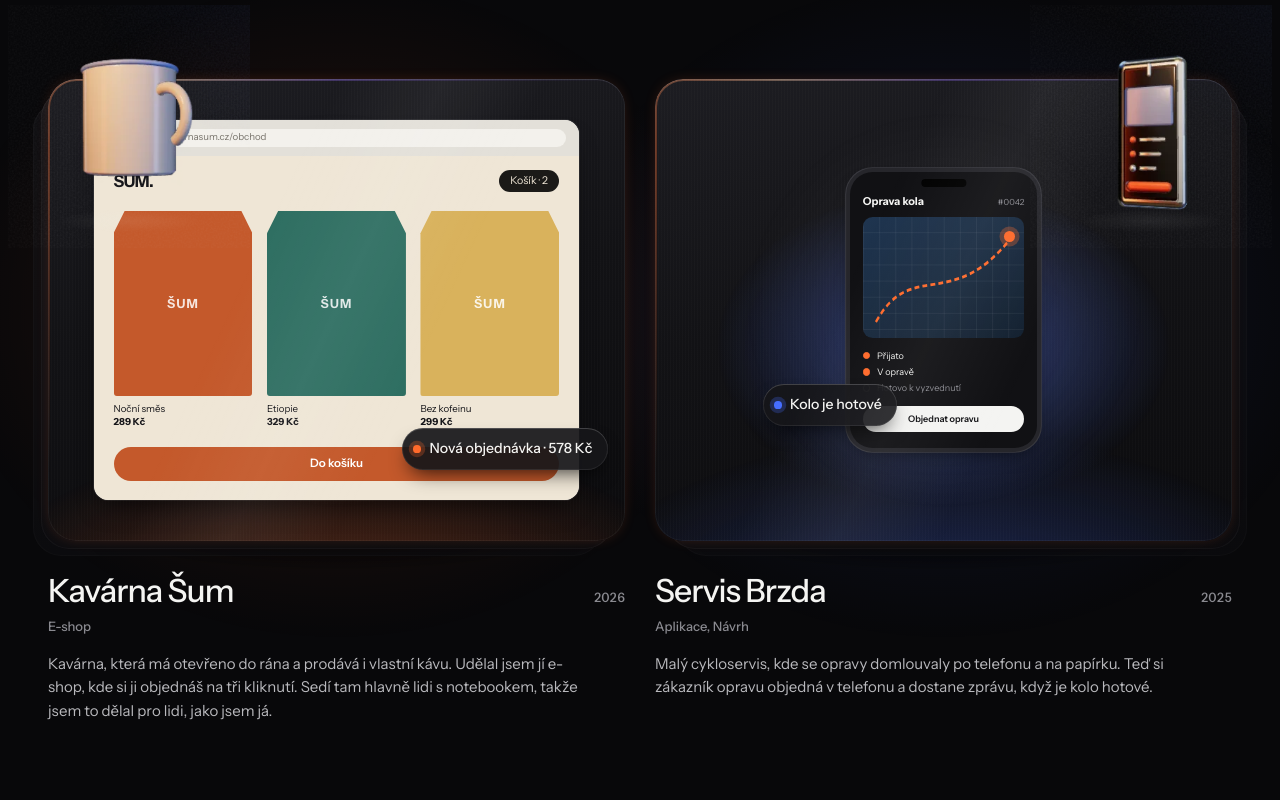
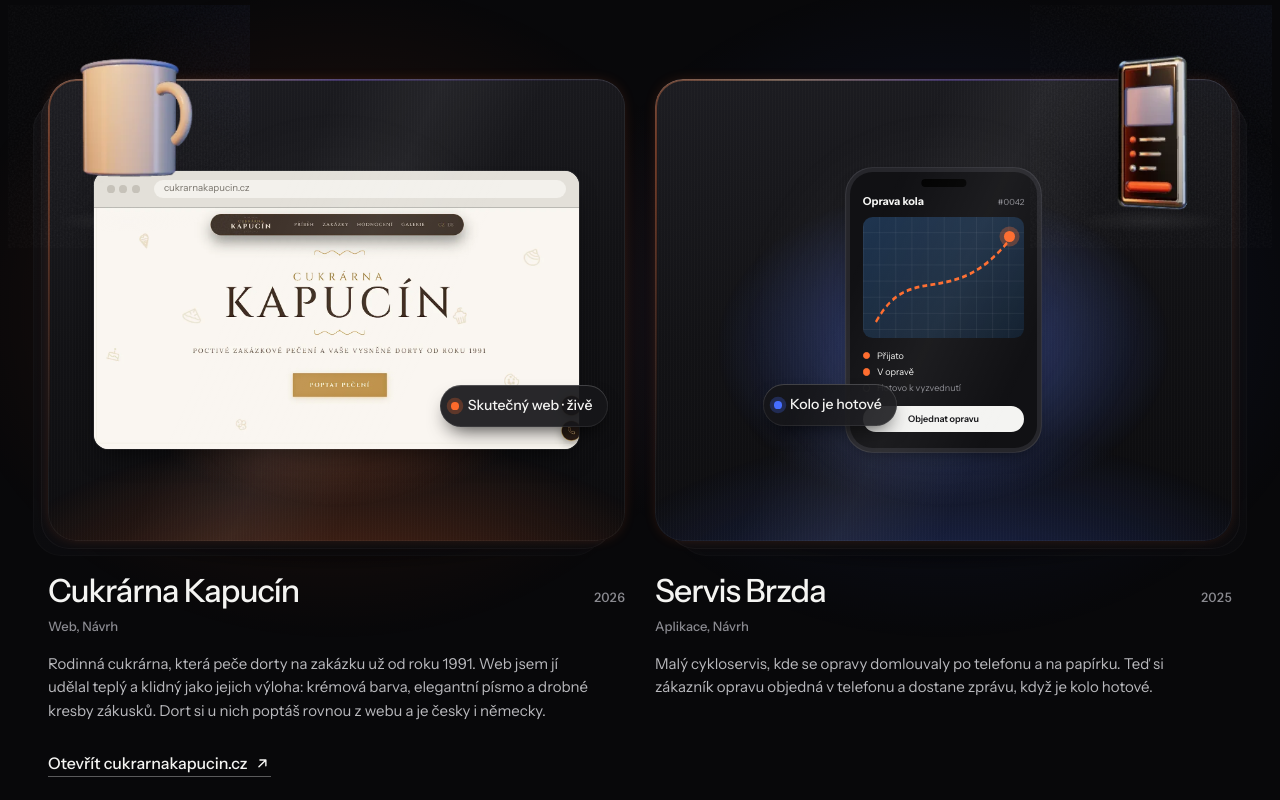
Before and after one commit to Fajlajpos/MADE-BY-FAJLJAP, a Next.js app: page / in a window 1280 px wide. Shown: the part 9860-10660 px from the top of the page. Built offline with nearby package versions, Linux system fonts and the light colour scheme; no server answers.

Commit message:
pridani cukrarny kapucin do mojich praci

```diff
--- a/src/content/media.ts
+++ b/src/content/media.ts
@@ -23,7 +23,11 @@ export const mediaSlots = {
   // the photo lying on the night desk (3D hero); drawn as a print on the polaroid
   'desk.photo': { alt: 'Fotka na stole', placeholder: 'dusk', focal: [0.5, 0.45] },
   'project.seda-zona': { alt: 'Ateliér Šedá Zóna, web', placeholder: 'cold' },
-  'project.kavarna-sum': { alt: 'Kavárna Šum, e-shop', placeholder: 'warm' },
+  'project.cukrarna-kapucin': {
+    src: '/projects/cukrarnakapucin.webp',
+    alt: 'Web Cukrárna Kapucín: krémová stránka s velkým nápisem Cukrárna Kapucín, podtitulem Poctivé zakázkové pečení a vaše vysněné dorty od roku 1991 a zlatým tlačítkem Poptat pečení',
+    placeholder: 'warm',
+  },
   'project.servis-brzda': { alt: 'Servis Brzda, objednávky v telefonu', placeholder: 'dusk' },
   'project.karbyvisuals': {
     src: '/projects/karbyvisuals.webp',
--- a/src/content/projects.ts
+++ b/src/content/projects.ts
@@ -49,18 +49,20 @@ export const projects: ProjectSummary[] = [
     mock: 'web',
     featured: true,
   },
-  // OVĚŘIT: ukázkový projekt
+  // A real project: the screenshot is the live site (public/projects/cukrarnakapucin.webp).
+  // OVĚŘIT: rok, rozsah práce a text
   {
-    slug: 'kavarna-sum',
+    slug: 'cukrarna-kapucin',
     index: '04',
-    title: 'Kavárna Šum',
-    summary: 'Kavárna, která má otevřeno do rána a prodává i vlastní kávu. Udělal jsem jí e-shop, kde si ji objednáš na tři kliknutí. Sedí tam hlavně lidi s notebookem, takže jsem to dělal pro lidi, jako jsem já.',
+    title: 'Cukrárna Kapucín',
+    summary: 'Rodinná cukrárna, která peče dorty na zakázku už od roku 1991. Web jsem jí udělal teplý a klidný jako jejich výloha: krémová barva, elegantní písmo a drobné kresby zákusků. Dort si u nich poptáš rovnou z webu a je česky i německy.',
     year: 2026,
-    categories: ['e-shop'],
-    role: 'Návrh a stavba e-shopu',
-    slot: 'project.kavarna-sum',
+    categories: ['web', 'navrh'],
+    role: 'Návrh a stavba webu',
+    slot: 'project.cukrarna-kapucin',
     object: 'mug',
-    mock: 'shop',
+    mock: 'web',
+    url: 'https://cukrarnakapucin.cz',
     featured: true,
   },
   // OVĚŘIT: ukázkový projekt
```
Also changed, not shown: public/projects/cukrarnakapucin.webp (added).
